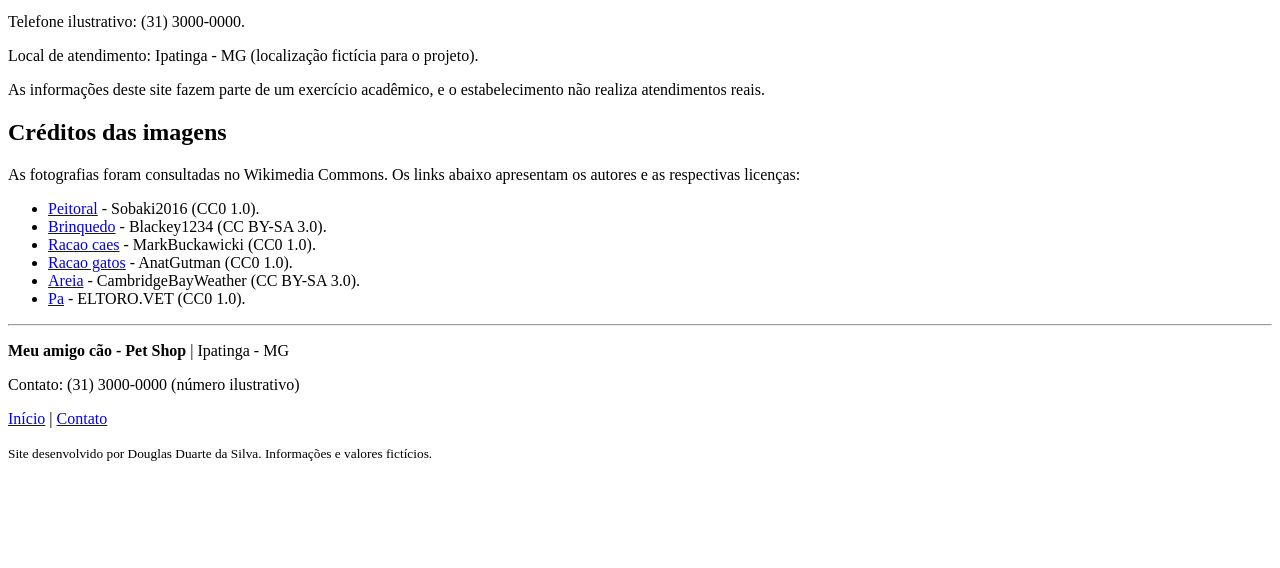
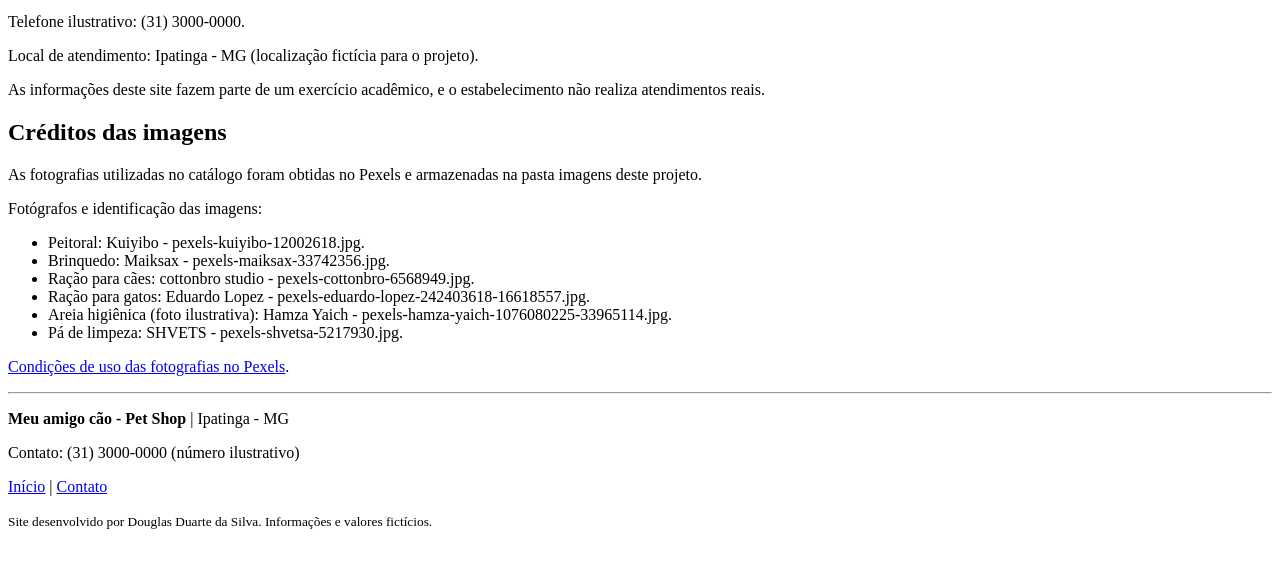
Before and after one commit to odouglasduarte/petshop-fase1, a plain HTML site: page contato.html in a window 1280 px wide. Shown: the part 230-798 px from the top of the page. Drawn offline with Linux system fonts and the light colour scheme.

Commit message:
Usa imagens locais do Pexels e atualiza referências em contato.html

```diff
--- a/contato.html
+++ b/contato.html
@@ -27,15 +27,17 @@
         </section>
         <section>
             <h2>Créditos das imagens</h2>
-            <p>As fotografias foram consultadas no Wikimedia Commons. Os links abaixo apresentam os autores e as respectivas licenças:</p>
+            <p>As fotografias utilizadas no catálogo foram obtidas no Pexels e armazenadas na pasta imagens deste projeto.</p>
+            <p>Fotógrafos e identificação das imagens:</p>
             <ul>
-                <li><a href="https://commons.wikimedia.org/wiki/File:Dog_in_a_harness.jpg">Peitoral</a> - Sobaki2016 (CC0 1.0).</li>
-                <li><a href="https://commons.wikimedia.org/wiki/File:Blue_dog_bone_toy.JPG">Brinquedo</a> - Blackey1234 (CC BY-SA 3.0).</li>
-                <li><a href="https://commons.wikimedia.org/wiki/File:Dog_food_aisle.JPG">Racao caes</a> - MarkBuckawicki (CC0 1.0).</li>
-                <li><a href="https://commons.wikimedia.org/wiki/File:Black_and_white_cat_from_top.jpg">Racao gatos</a> - AnatGutman (CC0 1.0).</li>
-                <li><a href="https://commons.wikimedia.org/wiki/File:Fresh_cat_litter_close_up.JPG">Areia</a> - CambridgeBayWeather (CC BY-SA 3.0).</li>
-                <li><a href="https://commons.wikimedia.org/wiki/File:Blue_cat-shaped_litter_scoop_or_sifter_-_front_view.jpg">Pa</a> - ELTORO.VET (CC0 1.0).</li>
+                <li>Peitoral: Kuiyibo - pexels-kuiyibo-12002618.jpg.</li>
+                <li>Brinquedo: Maiksax - pexels-maiksax-33742356.jpg.</li>
+                <li>Ração para cães: cottonbro studio - pexels-cottonbro-6568949.jpg.</li>
+                <li>Ração para gatos: Eduardo Lopez - pexels-eduardo-lopez-242403618-16618557.jpg.</li>
+                <li>Areia higiênica (foto ilustrativa): Hamza Yaich - pexels-hamza-yaich-1076080225-33965114.jpg.</li>
+                <li>Pá de limpeza: SHVETS - pexels-shvetsa-5217930.jpg.</li>
             </ul>
+            <p><a href="https://www.pexels.com/license/">Condições de uso das fotografias no Pexels</a>.</p>
         </section>
     </main>
     <hr>
```
